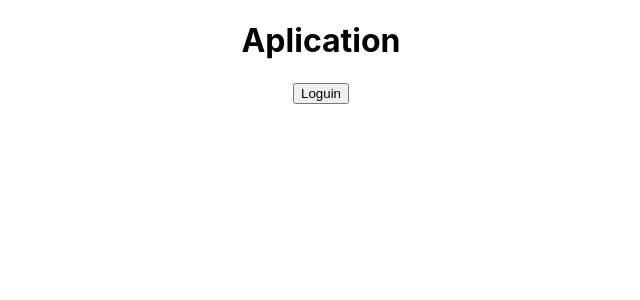
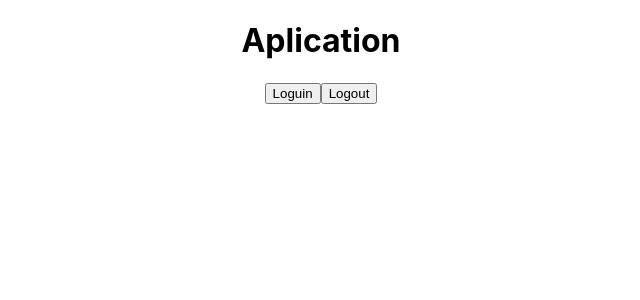
Before and after one commit to M1atias/React_Auth, a React (Create React App) app in the folder react-auth0-intro/: page / in a window 1280 px wide. Shown: the top 300 px of the page, without its empty margins (319-959 px from the left). Built offline with nearby package versions, Linux system fonts and the light colour scheme.

Commit message:
add Logout

```diff
--- a/react-auth0-intro/src/App.js
+++ b/react-auth0-intro/src/App.js
@@ -1,4 +1,5 @@
 import './App.css';
+import LogoutButton from './components/LogoutButton';
 import LoguinButon from "./components/LoguinButton";
 import Profile from "./components/Profile";
 function App() {
@@ -6,6 +7,7 @@
     <div className="App">
       <h1>Aplication</h1>
       <LoguinButon />
+      <LogoutButton />
       <Profile />
     </div>
   );
--- /dev/null
+++ b/react-auth0-intro/src/components/LogoutButton.js
@@ -0,0 +1,10 @@
+import {useAuth0} from '@auth0/auth0-react';
+import { React } from "react";
+const LogoutButton = () => {
+    const {logout} = useAuth0();
+    return(
+        <button onClick={() => logout()}>Logout</button>
+    )
+};
+
+export default LogoutButton;
```
